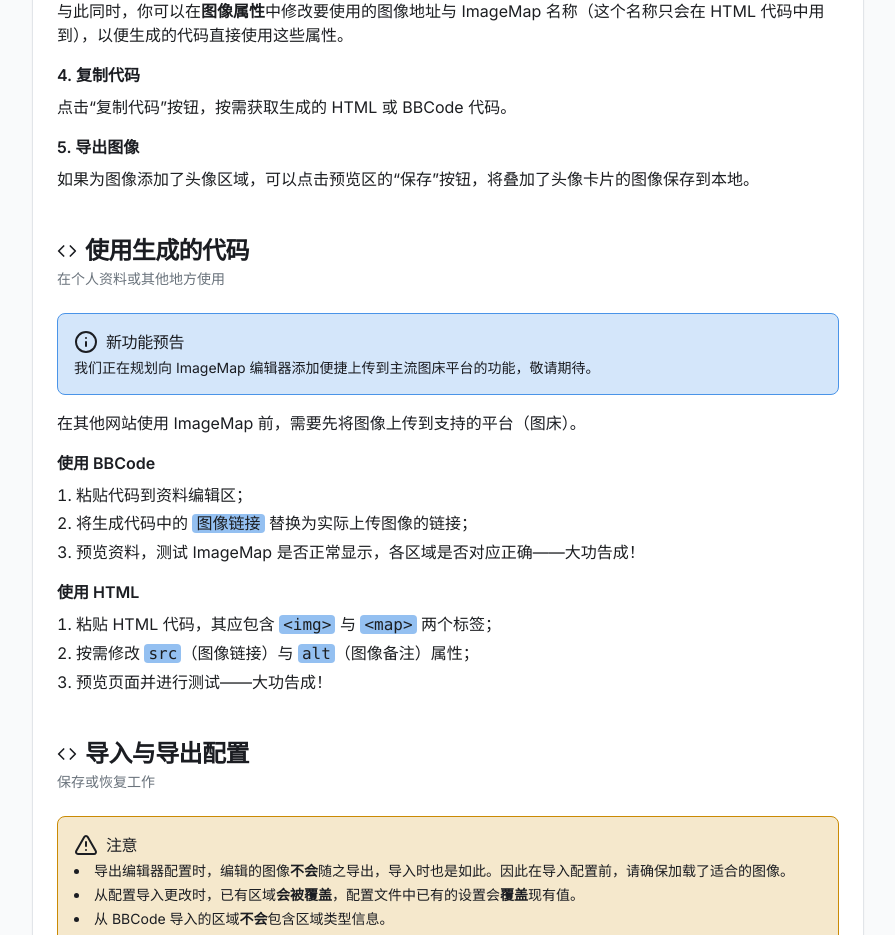
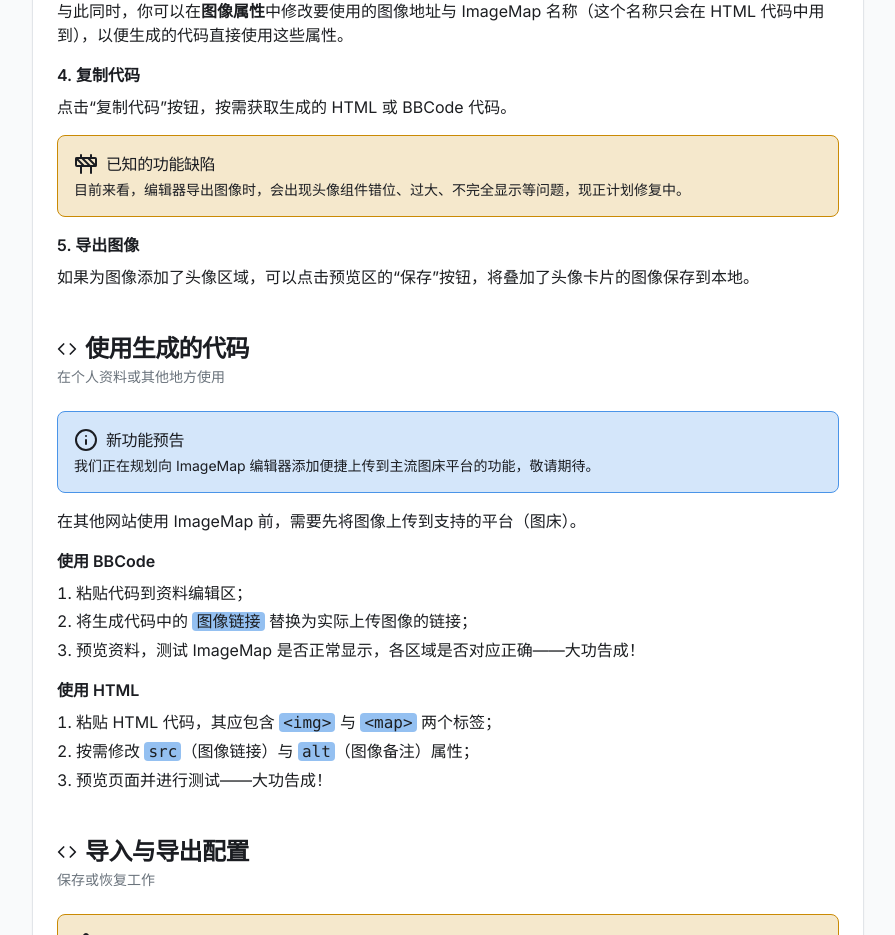
Before and after one commit to CloneWith/osu-collab-tools, a Next.js app: page /docs in a window 1280 px wide. Shown: the part 1940-2875 px from the top of the page, without its empty margins (192-1087 px from the left). Built offline with nearby package versions, Linux system fonts and the light colour scheme.

Commit message:
Declare known avatar component issue for imagemap editor

```diff
--- a/app/docs/imagemap-card.tsx
+++ b/app/docs/imagemap-card.tsx
@@ -1,5 +1,17 @@
 import { Card, CardContent, CardDescription, CardHeader, CardTitle } from "@/components/ui/card";
-import { Code, Hash, Info, Keyboard, Map, MousePointer, Square, Trash2, TriangleAlert, UserRound } from "lucide-react";
+import {
+  Code,
+  Construction,
+  Hash,
+  Info,
+  Keyboard,
+  Map,
+  MousePointer,
+  Square,
+  Trash2,
+  TriangleAlert,
+  UserRound,
+} from "lucide-react";
 import { Alert, AlertDescription, AlertTitle } from "@/components/ui/alert";
 
 export default function ImagemapDocCard() {
@@ -97,6 +109,17 @@ export default function ImagemapDocCard() {
           <p className="text-secondary-foreground">点击“复制代码”按钮，按需获取生成的 HTML 或
             BBCode 代码。</p>
         </div>
+
+        <Alert variant="warning">
+          <AlertTitle className="flex-title">
+            <Construction />
+            <span>已知的功能缺陷</span>
+          </AlertTitle>
+          <AlertDescription>
+            目前来看，编辑器导出图像时，会出现头像组件错位、过大、不完全显示等问题，现正计划修复中。
+          </AlertDescription>
+        </Alert>
+
         <div className="space-y-2">
           <h3 className="font-semibold">5. 导出图像</h3>
           <p className="text-secondary-foreground">如果为图像添加了头像区域，可以点击预览区的“保存”按钮，将叠加了头像卡片的图像保存到本地。</p>
--- a/app/imagemap/page.tsx
+++ b/app/imagemap/page.tsx
@@ -24,7 +24,7 @@ import {
 import { useToast } from "@/hooks/use-toast";
 import {
   CircleUserRound,
-  Code,
+  Code, Construction,
   Copy,
   Download,
   Eye, FolderOpen,
@@ -67,6 +67,7 @@ import {
   ContextMenuItem,
   ContextMenuSeparator,
 } from "@/components/ui/context-menu";
+import { Alert, AlertDescription, AlertTitle } from "@/components/ui/alert";
 
 // 大小调整的八个点
 type ResizeHandle = "top" | "bottom" | "left" | "right" | "top-left" | "top-right" | "bottom-left" | "bottom-right";
@@ -1219,6 +1220,16 @@ ${areas}
           </h1>
           <p className="text-secondary-foreground">划定可点击区域，以便在个人资料等中使用</p>
         </div>
+
+        <Alert variant="warning" className="mb-5">
+          <AlertTitle className="flex-title">
+            <Construction />
+            <span>已知的功能缺陷</span>
+          </AlertTitle>
+          <AlertDescription>
+            目前编辑器导出带有头像组件图像时，会出现头像组件错位、过大、不完全显示等问题，现正计划修复中。
+          </AlertDescription>
+        </Alert>
 
         <div className="grid grid-cols-1 lg:grid-cols-2 gap-8 h-full">
           {/* Preview Area */}
```
